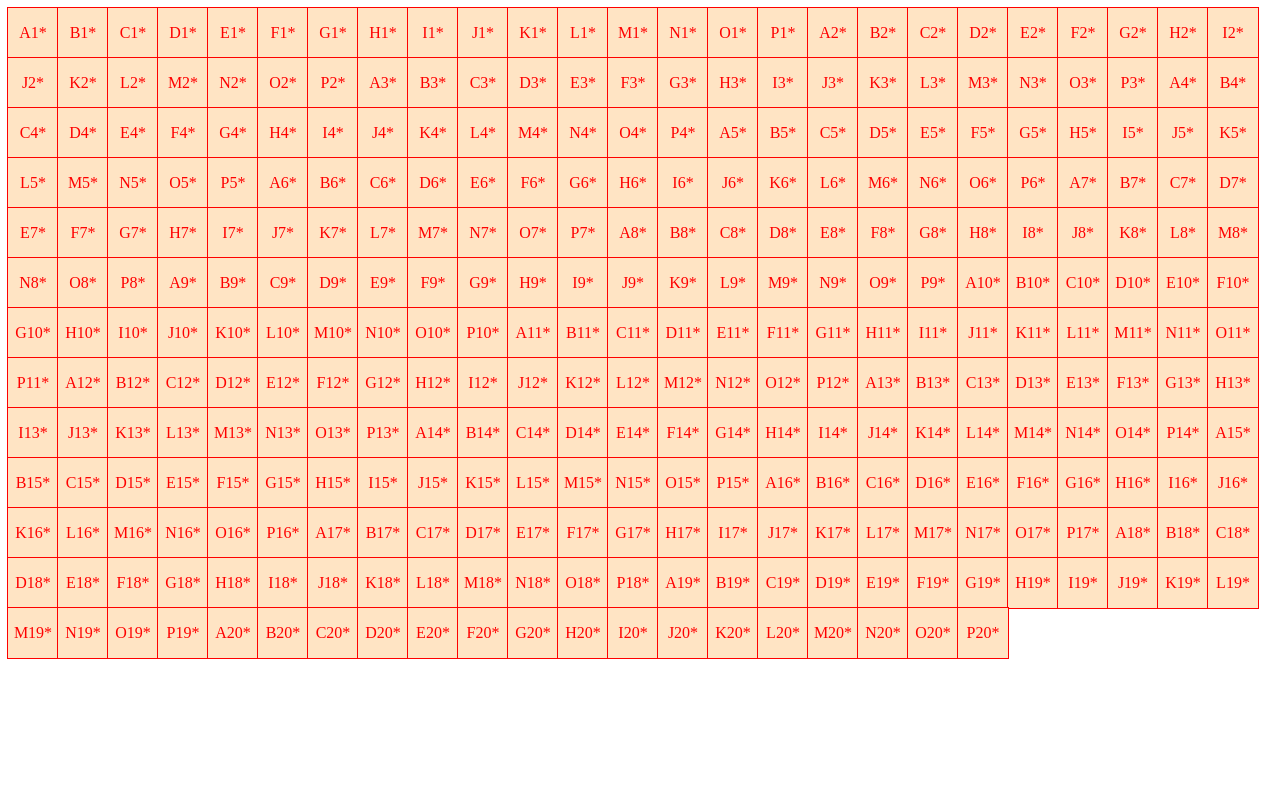
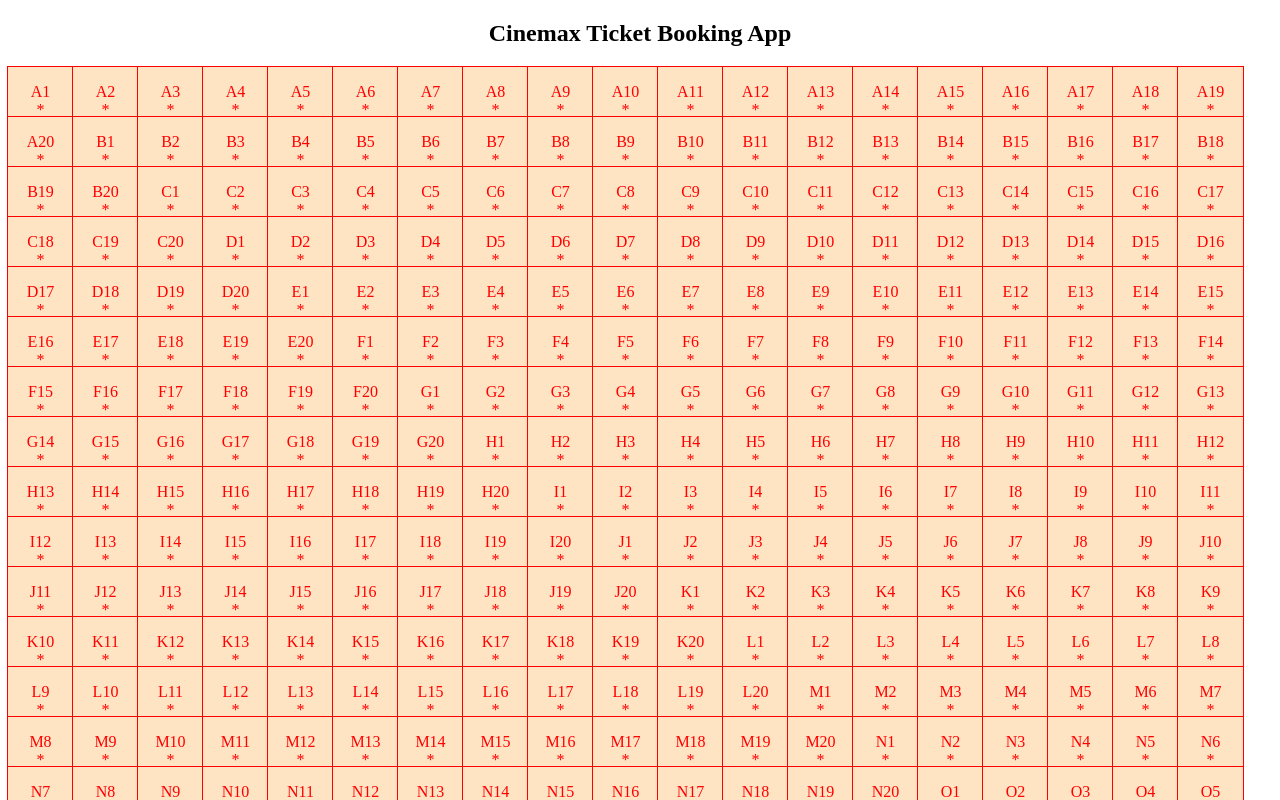
Before and after one commit to bozicschucky/ReactTeaserApp, a React (Create React App) app: page / in a window 1280 px wide. Shown: the top 800 px of the page. Built offline with nearby package versions, Linux system fonts and the light colour scheme.

Commit message:
fix the app grid

```diff
--- a/package.json
+++ b/package.json
@@ -10,7 +10,8 @@
     "react-router": "^4.3.1",
     "react-router-dom": "^4.3.1",
     "react-scripts": "2.1.1",
-    "redux": "^4.0.1"
+    "redux": "^4.0.1",
+    "semantic-ui-react": "^0.86.0"
   },
   "scripts": {
     "start": "react-scripts start",
--- a/src/components/cinema/grid.jsx
+++ b/src/components/cinema/grid.jsx
@@ -12,7 +12,7 @@
 					display: " block"
 				}}>
 				<p>
-					{seatNum}
+					{seatNum} <br />
 					{bookSymbol}
 				</p>{" "}
 				<br />
@@ -21,9 +21,12 @@
 	);
 };
 
+//
+
 export const CinemaGrid = ({ onClick, bookSymbol }) => {
-	let rows = 21;
-	let columns = [
+	let columns = 22;
+	let rows = 17;
+	let rowElements = [
 		"A",
 		"B",
 		"C",
@@ -41,44 +44,73 @@
 		"O",
 		"P"
 	];
+	let columnsNumber = _.range(1, columns);
 	rows = _.range(1, rows);
-	const columnsNumber = _.range(columns.length);
+	const seats = [];
 
+	// console.log(rowElements[0]);
+	// console.log(columnsNumber);
 	// console.log(rows);
-	// console.log(columns);
 	// console.log(16 * 20);
-	let gridMap = rows.map(x => {
-		return columnsNumber.map(y => {
-			const seatNames = columns[y] + x;
+	for (let i = 0; i < rows.length; i++) {
+		const row = rowElements[i];
+		// console.log(row);
+		for (let index = 1; index < columnsNumber.length; index++) {
+			const seatName = row + index;
+			const seat = {
+				seatName
+			};
+			seats.push(seatName);
+			// console.log("seatName -----+++++++", row + index);
+			// console.log("---------> columns", index, "------->rows", row);
+		}
+	}
+
+	console.log(seats);
+	let gridMap = seats.map(x => {
+		let seatName = x;
 		return (
 			<CinemaSeat
-					seatNum={seatNames}
-					key={seatNames}
+				seatNum={seatName}
+				key={seatName}
 				onClick={onClick}
 				bookSymbol={bookSymbol}
 			/>
 		);
 	});
-	});
-
+	// console.log(gridMap);
 	return <div>{gridMap}</div>;
+	return <div>yoo cinema app</div>;
 };
 
 export default class Grid extends Component {
 	state = {
 		bookStatus: false,
-		unbookedStatusSymbol: "*",
-		bookedStatusSymbol: "#"
+		unBooked: "*",
+		bookedButNotPaid: "0",
+		booked: "#",
+		seatType: {
+			twinSeats: 25000,
+			vvip: 100000,
+			vip: 50000,
+			Economy: 20000
+		}
 	};
 	onclickHandler = e => {
 		console.log("You have clicked this element");
+		this.setState({ bookStatus: true });
+		this.setState({ booked: "#" });
+		this.setState({ unBooked: "" });
 	};
 	render() {
 		return (
 			<div>
+				<h2>Cinemax Ticket Booking App</h2>
 				<CinemaGrid
 					onClick={this.onclickHandler}
-					bookSymbol={this.state.unbookedStatusSymbol}
+					bookSymbol={
+						this.state.bookStatus ? this.state.booked : this.state.unBooked
+					}
 				/>
 			</div>
 		);
--- a/src/index.css
+++ b/src/index.css
@@ -1,6 +1,6 @@
 .cinema__seat{
   background-color: bisque;
-  width: 50px;
+  width: 65px;
   height: 50px;
   outline: 1px solid;
   float: left;
```
Also changed, not shown: 1 other file (tests, documents, lock files or other folders). Lines whose indentation alone changed are shown as unchanged.
